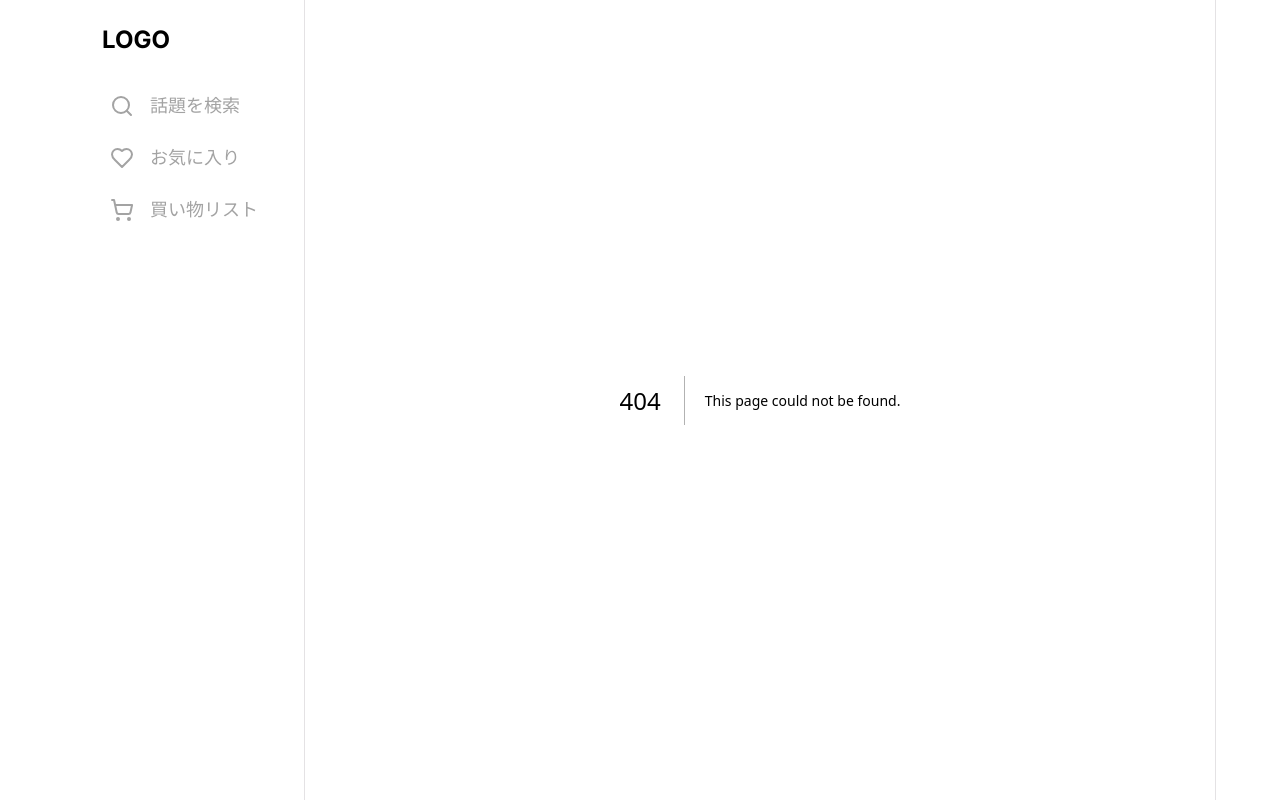
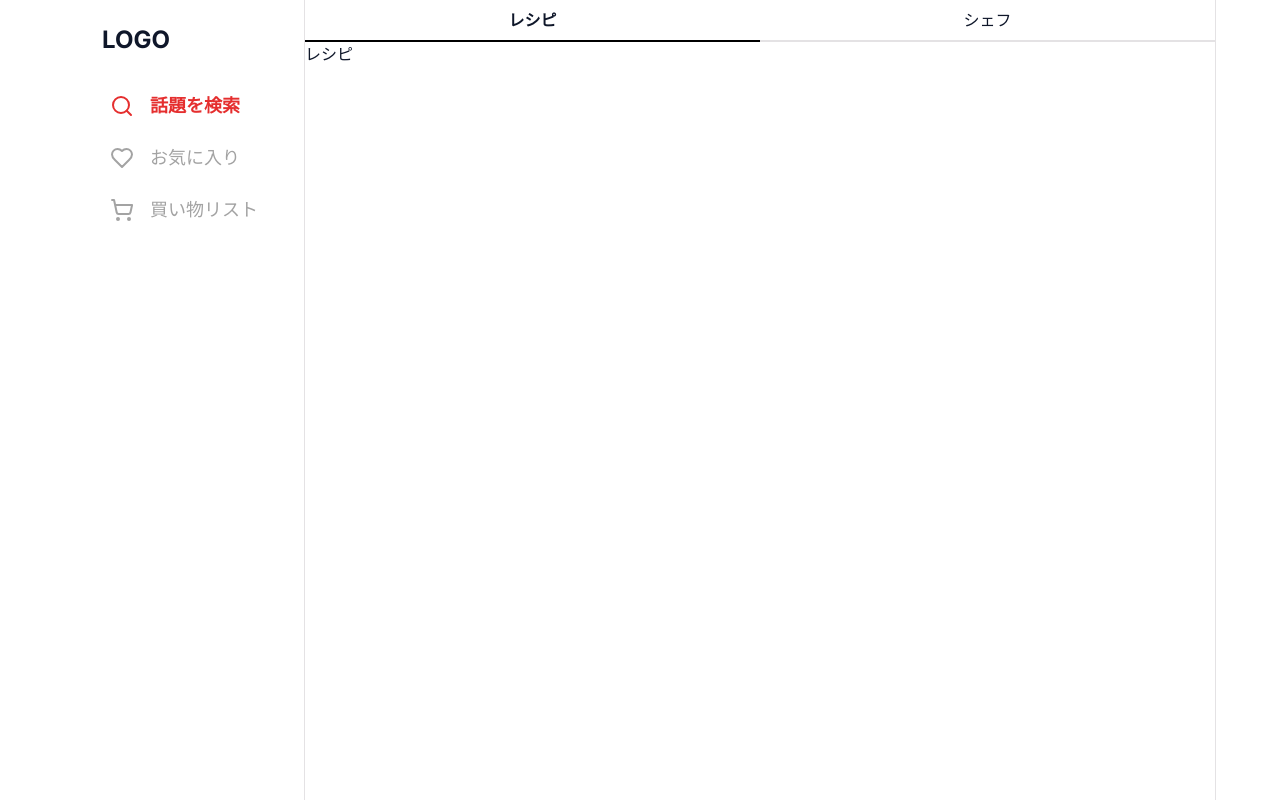
Before and after one commit to qin-team-recipe/12-recipe-app, a Next.js app: page /search/recipe in a window 1280 px wide. Before the commit this address had no page. Built offline with nearby package versions, Linux system fonts and the light colour scheme.

Commit message:
✨ LinkableTabs の作成 (#39)
* ♻️ routesの改良

* ✨ LinkableTabs の作成

* 🐛 コミット漏れ

* ♻️ LinkableTabs のリファクタ

* 🐛 不要なuseEffect削除

```diff
--- /dev/null
+++ b/src/app/(search)/search/_constants/tabs.ts
@@ -0,0 +1,14 @@
+import { searchBasePath } from "@/src/constants/routes";
+
+export const tabs = [
+  {
+    label: "レシピ",
+    link: `${searchBasePath}/recipe`,
+    value: "レシピ",
+  },
+  {
+    label: "シェフ",
+    link: `${searchBasePath}/chef`,
+    value: "シェフ",
+  },
+];
--- /dev/null
+++ b/src/app/(search)/search/chef/page.tsx
@@ -0,0 +1,13 @@
+import LinkableTabs from "@/src/components/linkable-tabs";
+
+import { tabs } from "../_constants/tabs";
+
+const page = () => {
+  return (
+    <>
+      <LinkableTabs tabs={tabs}>シェフ</LinkableTabs>
+    </>
+  );
+};
+
+export default page;
--- /dev/null
+++ b/src/app/(search)/search/recipe/page.tsx
@@ -0,0 +1,13 @@
+import LinkableTabs from "@/src/components/linkable-tabs";
+
+import { tabs } from "../_constants/tabs";
+
+const page = () => {
+  return (
+    <>
+      <LinkableTabs tabs={tabs}>レシピ</LinkableTabs>
+    </>
+  );
+};
+
+export default page;
--- /dev/null
+++ b/src/components/linkable-tabs.tsx
@@ -0,0 +1,52 @@
+"use client";
+
+import { useState } from "react";
+import Link from "next/link";
+import { usePathname } from "next/navigation";
+
+import { Tabs, TabsList, TabsTrigger } from "./ui/tabs";
+
+type Tab = {
+  value: string;
+  label: string;
+  link: string;
+};
+
+type Props = {
+  tabs: Tab[];
+  children: React.ReactNode;
+};
+
+const LinkableTabs = ({ tabs, children }: Props) => {
+  const pathname = usePathname();
+
+  const getActiveTab = (): string => {
+    const currentTab = tabs.find((tab) => tab.link === pathname);
+    return currentTab ? currentTab.value : tabs[0].value;
+  };
+
+  const [activeTab, setActiveTab] = useState(getActiveTab);
+
+  return (
+    <Tabs value={activeTab} onValueChange={setActiveTab}>
+      <TabsList className="flex justify-between border-b-1 border-border">
+        {tabs.map((tab) => (
+          <TabsTrigger
+            key={tab.value}
+            value={tab.value}
+            className={`flex-grow ${
+              activeTab === tab.value ? "border-b-2 border-black font-bold" : "border-b-2 border-border"
+            }`}
+          >
+            <Link href={tab.link}>
+              <div className="text-base py-2">{tab.label}</div>
+            </Link>
+          </TabsTrigger>
+        ))}
+      </TabsList>
+      {children}
+    </Tabs>
+  );
+};
+
+export default LinkableTabs;
--- a/src/components/ui/tabs.tsx
+++ b/src/components/ui/tabs.tsx
@@ -1,8 +1,5 @@
-"use client";
-
 import * as React from "react";
 
-import { cn } from "@/src/lib/utils";
 import * as TabsPrimitive from "@radix-ui/react-tabs";
 
 const Tabs = TabsPrimitive.Root;
@@ -10,46 +7,19 @@ const Tabs = TabsPrimitive.Root;
 const TabsList = React.forwardRef<
   React.ElementRef<typeof TabsPrimitive.List>,
   React.ComponentPropsWithoutRef<typeof TabsPrimitive.List>
->(({ className, ...props }, ref) => (
-  <TabsPrimitive.List
-    ref={ref}
-    className={cn(
-      "inline-flex h-10 items-center justify-center rounded-md bg-muted p-1 text-muted-foreground",
-      className
-    )}
-    {...props}
-  />
-));
+>(({ className, ...props }, ref) => <TabsPrimitive.List ref={ref} className={className} {...props} />);
 TabsList.displayName = TabsPrimitive.List.displayName;
 
 const TabsTrigger = React.forwardRef<
   React.ElementRef<typeof TabsPrimitive.Trigger>,
   React.ComponentPropsWithoutRef<typeof TabsPrimitive.Trigger>
->(({ className, ...props }, ref) => (
-  <TabsPrimitive.Trigger
-    ref={ref}
-    className={cn(
-      "inline-flex items-center justify-center whitespace-nowrap rounded-sm px-3 py-1.5 text-sm font-medium ring-offset-background transition-all focus-visible:outline-none focus-visible:ring-2 focus-visible:ring-ring focus-visible:ring-offset-2 disabled:pointer-events-none disabled:opacity-50 data-[state=active]:bg-background data-[state=active]:text-foreground data-[state=active]:shadow-sm",
-      className
-    )}
-    {...props}
-  />
-));
+>(({ className, ...props }, ref) => <TabsPrimitive.Trigger ref={ref} className={className} {...props} />);
 TabsTrigger.displayName = TabsPrimitive.Trigger.displayName;
 
 const TabsContent = React.forwardRef<
   React.ElementRef<typeof TabsPrimitive.Content>,
   React.ComponentPropsWithoutRef<typeof TabsPrimitive.Content>
->(({ className, ...props }, ref) => (
-  <TabsPrimitive.Content
-    ref={ref}
-    className={cn(
-      "mt-2 ring-offset-background focus-visible:outline-none focus-visible:ring-2 focus-visible:ring-ring focus-visible:ring-offset-2",
-      className
-    )}
-    {...props}
-  />
-));
+>(({ className, ...props }, ref) => <TabsPrimitive.Content ref={ref} className={className} {...props} />);
 TabsContent.displayName = TabsPrimitive.Content.displayName;
 
-export { Tabs, TabsList, TabsTrigger, TabsContent };
+export { Tabs, TabsContent, TabsList, TabsTrigger };
--- a/src/constants/routes.ts
+++ b/src/constants/routes.ts
@@ -1,13 +1,19 @@
 import { Heart, Search, ShoppingCart } from "lucide-react";
 
+export const searchBasePath = "/search";
+
+export const favoriteBasePath = "/favorite";
+
+export const shoppingBasePath = "/shopping";
+
 export const sideBarRoutes = (pathname: string) => [
-  { href: "/", label: "話題を検索", icon: Search, active: pathname === "/" },
-  { href: "/favorite", label: "お気に入り", icon: Heart, active: pathname === "/favorite" },
-  { href: "/shopping", label: "買い物リスト", icon: ShoppingCart, active: pathname === "/shopping" },
+  { href: "/", label: "話題を検索", icon: Search, active: pathname === "/" || pathname.includes(searchBasePath) },
+  { href: favoriteBasePath, label: "お気に入り", icon: Heart, active: pathname === favoriteBasePath },
+  { href: shoppingBasePath, label: "買い物リスト", icon: ShoppingCart, active: pathname === shoppingBasePath },
 ];
 
 export const bottomBarRoutes = (pathname: string) => [
-  { href: "/", label: "検索", icon: Search, active: pathname === "/" },
-  { href: "/favorite", label: "お気に入り", icon: Heart, active: pathname === "/favorite" },
-  { href: "/shopping", label: "お買い物", icon: ShoppingCart, active: pathname === "/shopping" },
+  { href: "/", label: "検索", icon: Search, active: pathname === "/" || pathname.includes(searchBasePath) },
+  { href: favoriteBasePath, label: "お気に入り", icon: Heart, active: pathname === favoriteBasePath },
+  { href: shoppingBasePath, label: "お買い物", icon: ShoppingCart, active: pathname === shoppingBasePath },
 ];
```
